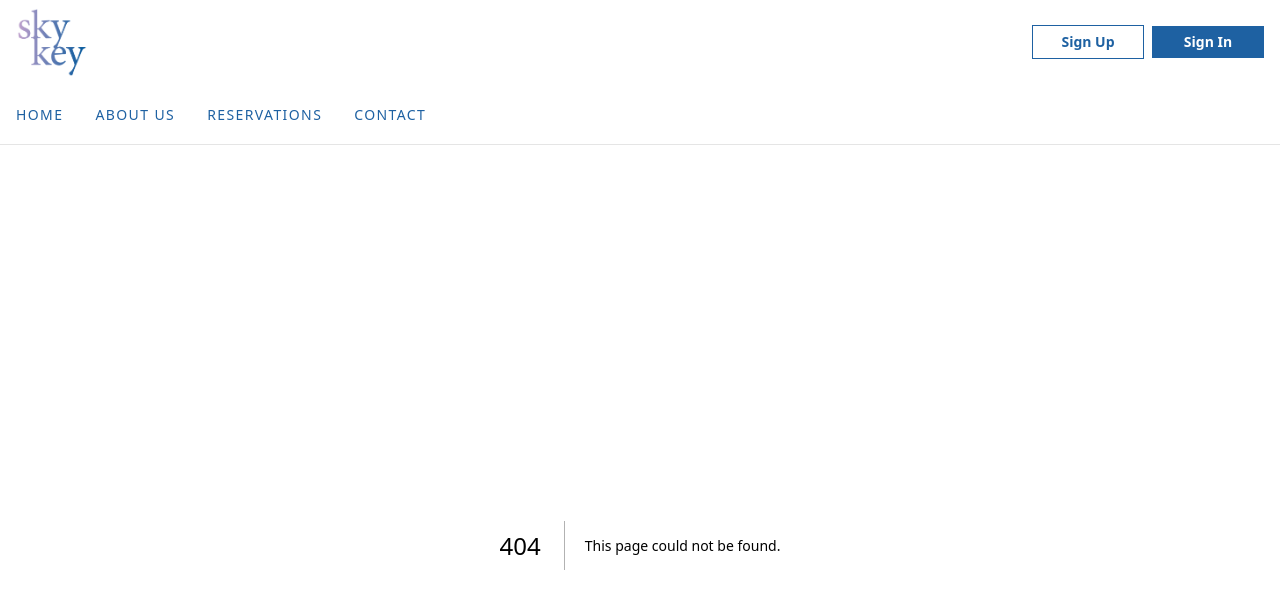
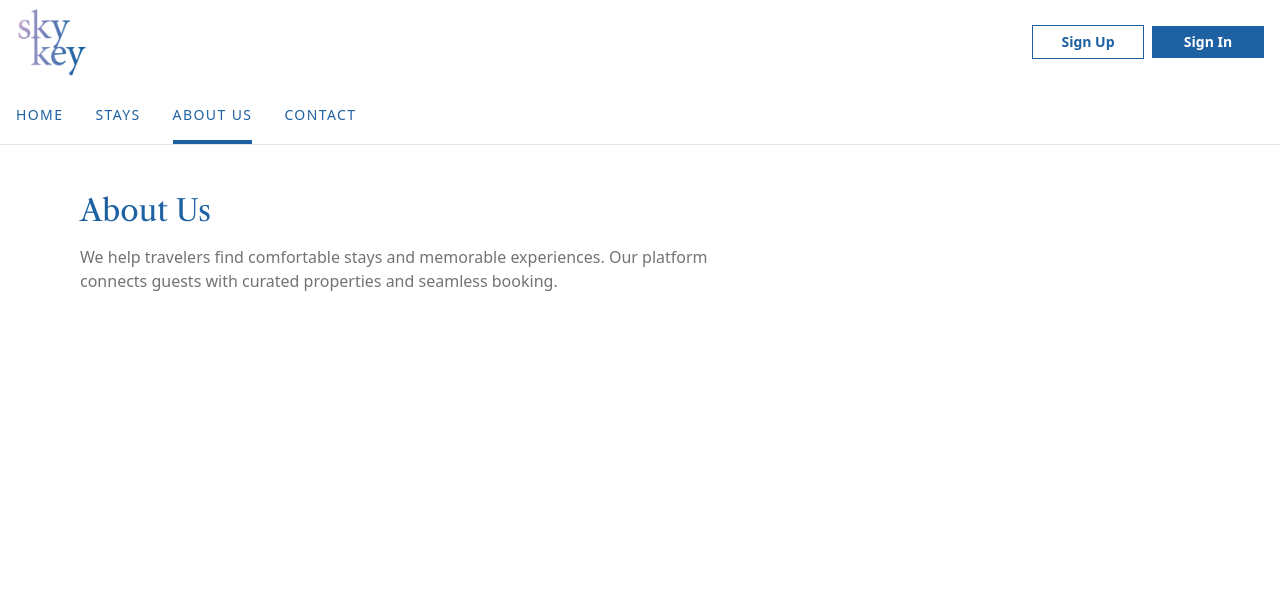
Before and after one commit to rodrigoberto2-ai/skykey, a Next.js app: page /about in a window 1280 px wide. Before the commit this address had no page. Shown: the top 608 px of the page. Built offline with nearby package versions, Linux system fonts and the light colour scheme.

Commit message:
novas páginas

```diff
--- /dev/null
+++ b/src/app/about/page.tsx
@@ -0,0 +1,11 @@
+export default function AboutPage() {
+  return (
+    <div className="mx-auto max-w-6xl px-4 py-12">
+      <h1 className="font-accent text-3xl mb-4 text-primary">About Us</h1>
+      <p className="text-muted-foreground max-w-2xl">
+        We help travelers find comfortable stays and memorable experiences. Our
+        platform connects guests with curated properties and seamless booking.
+      </p>
+    </div>
+  );
+}
--- /dev/null
+++ b/src/app/contact/page.tsx
@@ -0,0 +1,14 @@
+export default function ContactPage() {
+  return (
+    <div className="mx-auto max-w-6xl px-4 py-12">
+      <h1 className="font-accent text-3xl mb-4 text-primary">Contact</h1>
+      <p className="text-muted-foreground max-w-2xl mb-6">
+        Have questions or need support? Reach out and we’ll get back to you.
+      </p>
+      <div className="grid gap-4 max-w-md">
+        <a href="mailto:hello@skykey.com" className="underline">hello@skykey.com</a>
+        <a href="tel:+000000000" className="underline">+0 (000) 000-0000</a>
+      </div>
+    </div>
+  );
+}
--- a/src/app/page.tsx
+++ b/src/app/page.tsx
@@ -89,7 +89,9 @@ export default function Home() {
         </section>
 
         <section id="reservations" className="mx-auto max-w-6xl px-4 py-12">
-          <h3 className="font-accent text-4xl mb-8">The best tours tours</h3>
+          <h3 className="font-accent text-primary text-4xl mb-8">
+            The best tours tours
+          </h3>
           <div className="grid gap-6 sm:grid-cols-2 lg:grid-cols-3">
             {[1, 2, 3].map((i) => (
               <div key={i} className="rounded-lg border overflow-hidden">
--- /dev/null
+++ b/src/app/stays/page.tsx
@@ -0,0 +1,15 @@
+export default function StaysPage() {
+  return (
+    <div className="mx-auto max-w-6xl py-12 h-screen">
+      <h1 className="font-accent text-3xl mb-6 text-primary">Stays</h1>
+
+      <div className="h-full">
+        <iframe
+          src="https://bookonline.pro/es/properties/95801?unidades=1&iframe=1"
+          width="100%"
+          height="100%"
+        ></iframe>
+      </div>
+    </div>
+  );
+}
--- a/src/components/Topbar.tsx
+++ b/src/components/Topbar.tsx
@@ -1,5 +1,19 @@
+"use client";
 import Link from "next/link";
 import Image from "next/image";
+import { usePathname } from "next/navigation";
+
+function NavItem({ href, children }: { href: string; children: React.ReactNode }) {
+  const pathname = usePathname();
+  const isActive = href === "/" ? pathname === "/" : pathname.startsWith(href);
+  const base = "h-full text-[var(--primary)] transition-all font-normal hover:text-primary hover:border-b-4 hover:border-b-primary";
+  const active = isActive ? "border-b-4 border-b-primary text-primary" : "";
+  return (
+    <Link href={href} aria-current={isActive ? "page" : undefined} className={`${base} ${active}`}>
+      {children}
+    </Link>
+  );
+}
 
 export default function Topbar() {
   return (
@@ -33,30 +47,10 @@ export default function Topbar() {
         </div>
 
         <nav className="mt-1 hidden sm:flex items-center gap-8 text-sm text-muted-foreground uppercase tracking-widest h-full pt-2">
-          <Link
-            href="#"
-            className="h-full text-[var(--primary)] transition-all font-normal hover:text-foreground hover:border-b-4 hover:border-b-[var(--primary)]"
-          >
-            Home
-          </Link>
-          <Link
-            href="#about"
-            className="h-full text-[var(--primary)] transition-all font-normal hover:text-foreground hover:border-b-4 hover:border-b-[var(--primary)]"
-          >
-            About Us
-          </Link>
-          <Link
-            href="#reservations"
-            className="h-full text-[var(--primary)] transition-all font-normal hover:text-foreground hover:border-b-4 hover:border-b-[var(--primary)]"
-          >
-            Reservations
-          </Link>
-          <Link
-            href="#contact"
-            className="h-full text-[var(--primary)] transition-all font-normal hover:text-foreground hover:border-b-4 hover:border-b-[var(--primary)]"
-          >
-            Contact
-          </Link>
+          <NavItem href="/">Home</NavItem>
+          <NavItem href="/stays">Stays</NavItem>
+          <NavItem href="/about">About Us</NavItem>
+          <NavItem href="/contact">Contact</NavItem>
         </nav>
       </div>
     </header>
```
